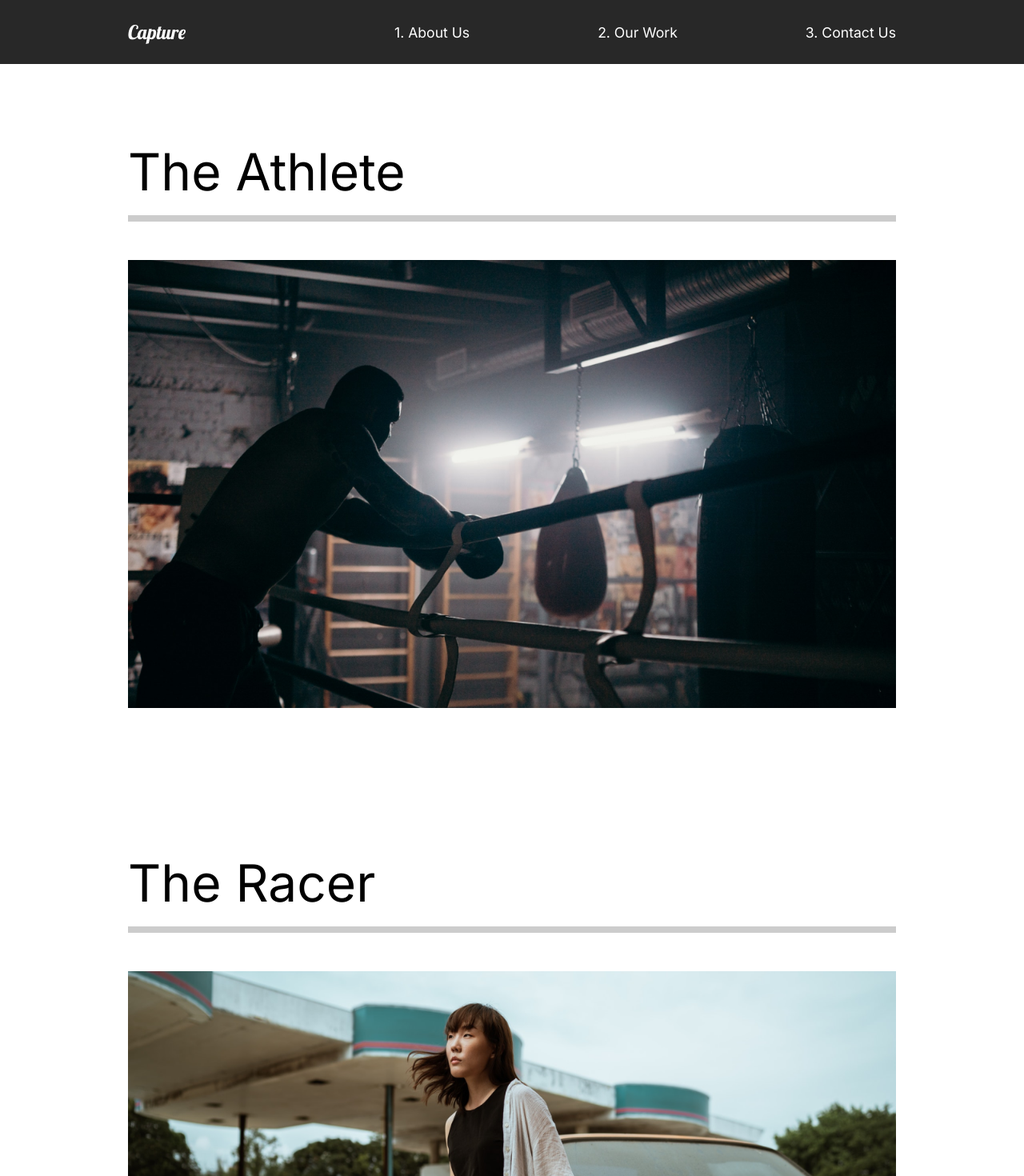
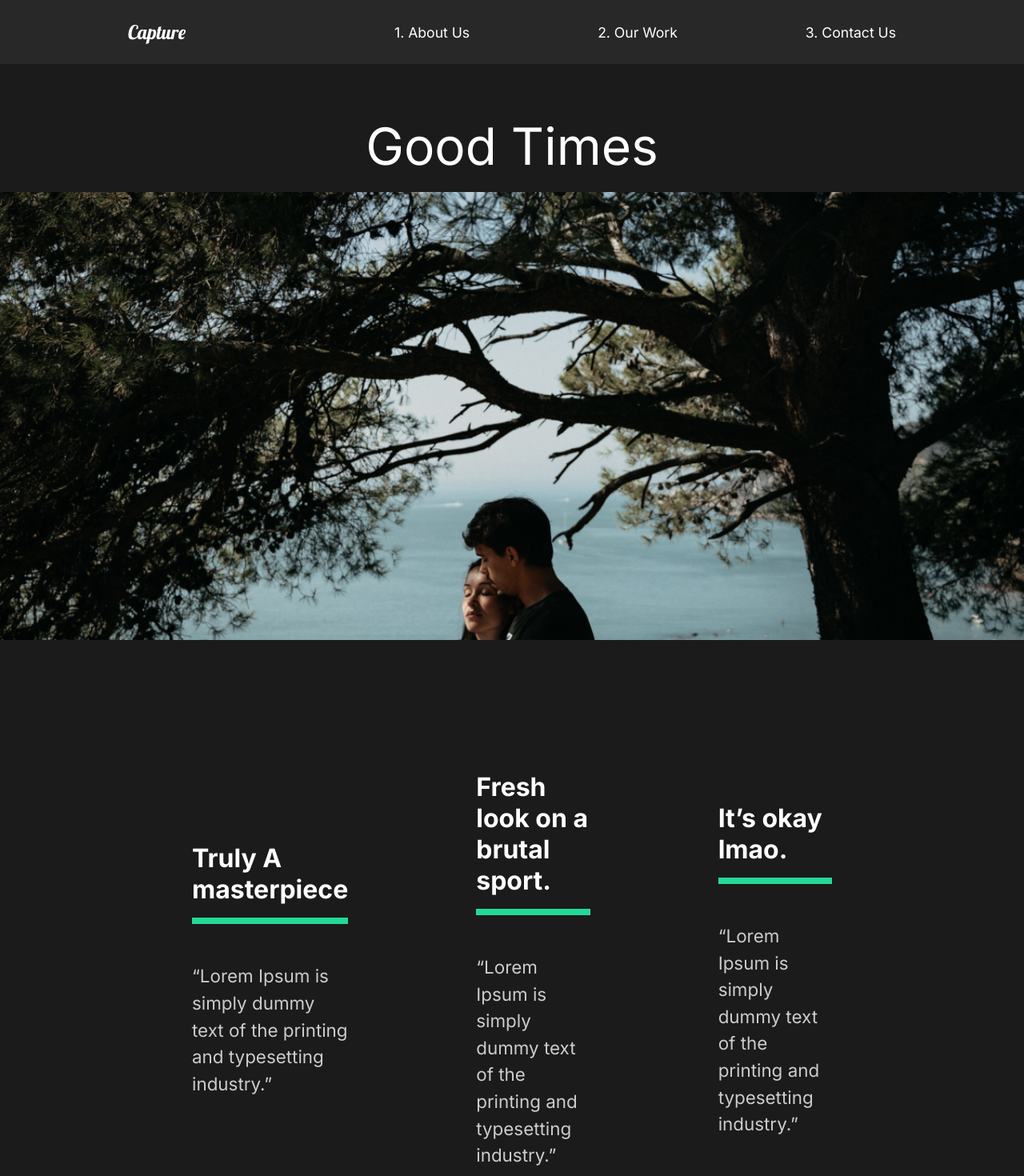
Before and after one commit to jonathanlin505/capture-course, a React (Create React App) app: page /work/good-times in a window 1280 px wide. Shown: the top 1470 px of the page at 80% size. Built offline with nearby package versions, Linux system fonts and the light colour scheme.

Commit message:
11. Movie Details Pages

```diff
--- a/src/App.js
+++ b/src/App.js
@@ -7,6 +7,7 @@ import GlobalStyle from "./components/GlobalStyle";
 import AboutUs from "./pages/AboutUs";
 import OurWork from "./pages/OurWork";
 import ContactUs from "./pages/ContactUs";
+import MovieDetail from "./pages/MovieDetail";
 
 // Router
 import { Switch, Route } from "react-router-dom";
@@ -25,8 +26,11 @@ function App() {
                     <AboutUs />
                 </Route>
 
-                <Route path="/work">
+                <Route path="/work" exact>
                     <OurWork />
+                </Route>
+                <Route path="/work/:id">
+                    <MovieDetail />
                 </Route>
 
                 <Route path="/contact">
--- /dev/null
+++ b/src/movieState.js
@@ -0,0 +1,81 @@
+//Import Images
+import athlete from "./img/athlete-small.png";
+import goodtimes from "./img/goodtimes-small.png";
+import theracer from "./img/theracer-small.png";
+import athlete2 from "./img/athlete2.png";
+import goodtimes2 from "./img/good-times2.jpg";
+import theracer2 from "./img/the-racer2.jpg";
+
+export const MovieState = () => {
+    return [
+        {
+            title: "The Athlete",
+            mainImg: athlete,
+            secondaryImg: athlete2,
+            url: "/work/the-athlete",
+            awards: [
+                {
+                    title: "Truly A masterpiece",
+                    description:
+                        "“Lorem Ipsum is simply dummy text of the printing and typesetting industry.”",
+                },
+                {
+                    title: "Fresh look on a brutal sport.",
+                    description:
+                        "“Lorem Ipsum is simply dummy text of the printing and typesetting industry.”",
+                },
+                {
+                    title: "It’s okay lmao.",
+                    description:
+                        "“Lorem Ipsum is simply dummy text of the printing and typesetting industry.”",
+                },
+            ],
+        },
+        {
+            title: "Good Times",
+            mainImg: goodtimes,
+            url: "/work/good-times",
+            secondaryImg: goodtimes2,
+            awards: [
+                {
+                    title: "Truly A masterpiece",
+                    description:
+                        "“Lorem Ipsum is simply dummy text of the printing and typesetting industry.”",
+                },
+                {
+                    title: "Fresh look on a brutal sport.",
+                    description:
+                        "“Lorem Ipsum is simply dummy text of the printing and typesetting industry.”",
+                },
+                {
+                    title: "It’s okay lmao.",
+                    description:
+                        "“Lorem Ipsum is simply dummy text of the printing and typesetting industry.”",
+                },
+            ],
+        },
+        {
+            title: "The Racer",
+            mainImg: theracer,
+            url: "/work/the-racer",
+            secondaryImg: theracer2,
+            awards: [
+                {
+                    title: "Truly A masterpiece",
+                    description:
+                        "“Lorem Ipsum is simply dummy text of the printing and typesetting industry.”",
+                },
+                {
+                    title: "Fresh look on a brutal sport.",
+                    description:
+                        "“Lorem Ipsum is simply dummy text of the printing and typesetting industry.”",
+                },
+                {
+                    title: "It’s okay lmao.",
+                    description:
+                        "“Lorem Ipsum is simply dummy text of the printing and typesetting industry.”",
+                },
+            ],
+        },
+    ];
+};
--- /dev/null
+++ b/src/pages/MovieDetail.js
@@ -0,0 +1,118 @@
+import React, { useState, useEffect } from "react";
+import styled from "styled-components";
+import { useHistory } from "react-router-dom";
+import { MovieState } from "../movieState";
+
+const MovieDetail = () => {
+    const history = useHistory();
+    const url = history.location.pathname;
+    const [movies, setMovies] = useState(MovieState);
+    const [movie, setMovie] = useState(null);
+
+    // useEffect
+    useEffect(() => {
+        const currentMovie = movies.filter(
+            (stateMovie) => stateMovie.url === url
+        );
+        setMovie(currentMovie[0]);
+    }, [movies, url]);
+
+    return (
+        <>
+            {movie && (
+                <Details>
+                    <HeadLine>
+                        <h2>{movie.title}</h2>
+                        <img src={movie.mainImg} alt="Movie" />
+                    </HeadLine>
+                    <Awards>
+                        {movie.awards.map((award) => (
+                            <Award
+                                title={award.title}
+                                description={award.description}
+                                key={award.title}
+                            />
+                        ))}
+                    </Awards>
+                    <ImageDisplay>
+                        <img src={movie.secondaryImg} alt="Movie" />
+                    </ImageDisplay>
+                </Details>
+            )}
+        </>
+    );
+};
+
+// Styles
+const Details = styled.div`
+    color: white;
+`;
+
+const HeadLine = styled.div`
+    min-height: 90vh;
+    padding-top: 20vh;
+    position: relative;
+
+    h2 {
+        position: absolute;
+        top: 10%;
+        left: 50%;
+        transform: translate(-50%, -10%);
+    }
+
+    img {
+        width: 100%;
+        height: 70vh;
+        object-fit: cover;
+    }
+`;
+
+const Awards = styled.div`
+    min-height: 80vh;
+    display: flex;
+    margin: 5rem 10rem;
+    align-items: center;
+    justify-content: space-around;
+`;
+
+const AwardStyle = styled.div`
+    padding: 5rem;
+
+    h3 {
+        font-size: 2rem;
+    }
+
+    .line {
+        width: 100%;
+        background: #23d997;
+        height: 0.5rem;
+        margin: 1rem 0rem;
+    }
+
+    p {
+        padding: 2rem 0rem;
+    }
+`;
+
+const ImageDisplay = styled.div`
+    min-height: 50vh;
+
+    img {
+        width: 100%;
+        height: 100vh;
+        object-fit: cover;
+    }
+`;
+
+// Award component
+const Award = ({ title, description }) => {
+    return (
+        <AwardStyle>
+            <h3>{title}</h3>
+            <div className="line"></div>
+            <p>{description}</p>
+        </AwardStyle>
+    );
+};
+
+export default MovieDetail;
--- a/src/pages/OurWork.js
+++ b/src/pages/OurWork.js
@@ -13,7 +13,7 @@ const OurWork = () => {
             <Movie>
                 <h2>The Athlete</h2>
                 <div className="line"></div>
-                <Link>
+                <Link to="/work/the-athlete">
                     <img src={athlete} alt="The Athlete" />
                 </Link>
             </Movie>
@@ -21,7 +21,7 @@ const OurWork = () => {
             <Movie>
                 <h2>The Racer</h2>
                 <div className="line"></div>
-                <Link>
+                <Link to="/work/the-racer">
                     <img src={theracer} alt="The Racer" />
                 </Link>
             </Movie>
@@ -29,7 +29,7 @@ const OurWork = () => {
             <Movie>
                 <h2>Good Times</h2>
                 <div className="line"></div>
-                <Link>
+                <Link to="/work/good-times">
                     <img src={goodtimes} alt="Good Times" />
                 </Link>
             </Movie>
```
Also changed, not shown: 1 other file (tests, documents, lock files or other folders).
